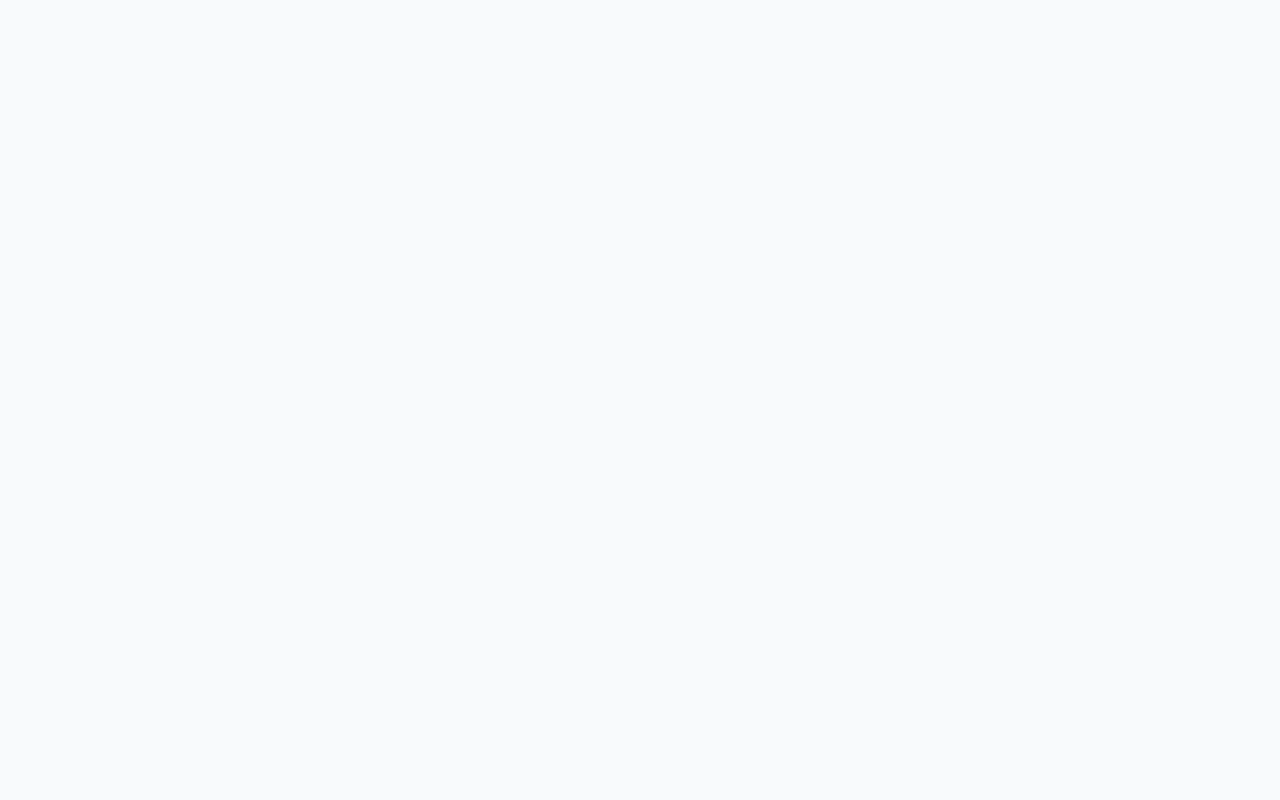
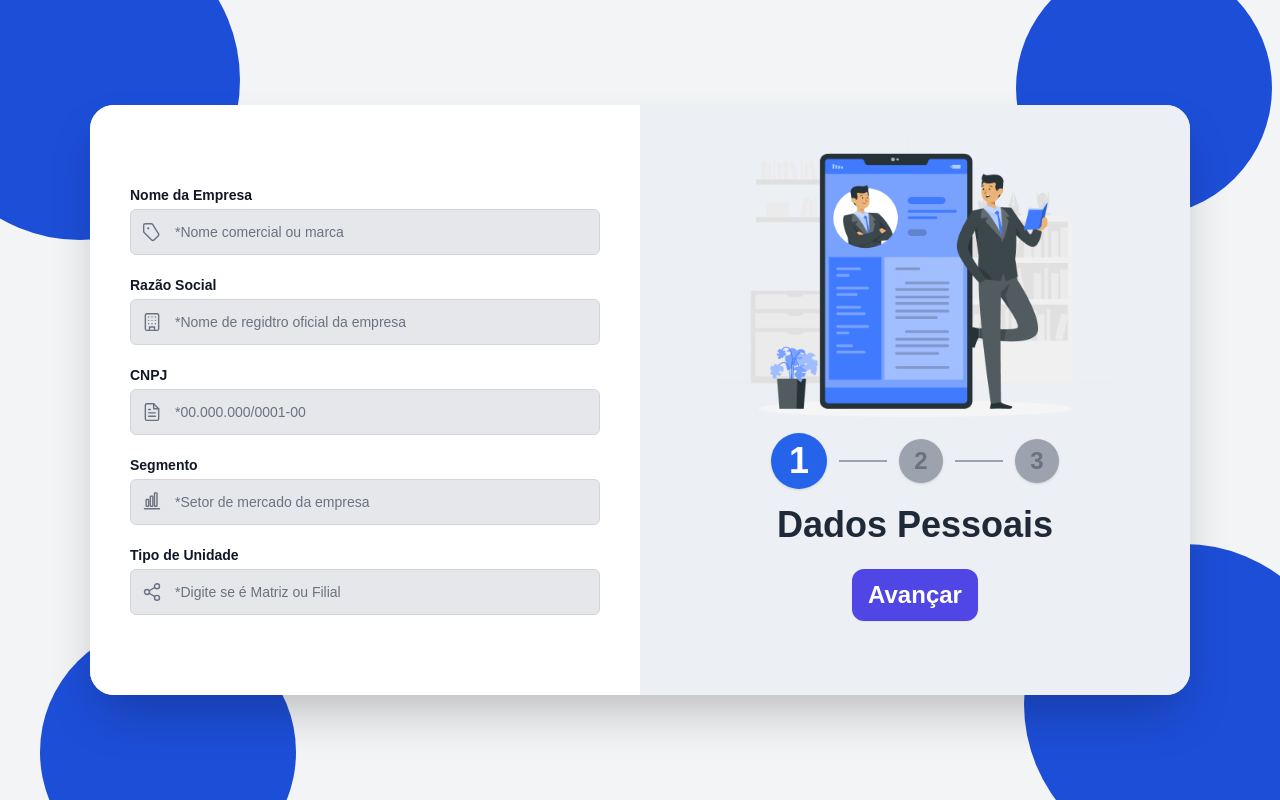
Before and after one commit to valdirluz-dev/frotasync, a Next.js app in the folder frontend/: page /cadastro/Dados-da-Empresa in a window 1280 px wide. Built offline with nearby package versions, Linux system fonts and the light colour scheme.

Commit message:
feat(Dados-da-Empresa): Adicionando os campos de preenchimento.

```diff
--- a/frontend/app/(auth)/cadastro/Dados-da-Empresa/page.tsx
+++ b/frontend/app/(auth)/cadastro/Dados-da-Empresa/page.tsx
@@ -125,6 +125,147 @@ export default function DadosEmpresa(){
         }
     };
 
+    return (
+        <div className="relative flex min-h-screen items-center justify-center bg-gray-100 p-4 overflow-hidden">
+            {/*Elementos de fundo*/}
+            <div className="absolute inset-0 pointer-events-none overfllow-hidden z-0">
+
+                {/*Círculo superior esquerdo*/}
+                <div className="absolute -left-20 -top-20 h-80 w-80 rounded-full bg-blue-700" />
+
+                 {/*Círculo superior direito*/}
+                 <div className="absolute -top-10 right-2 h-64 w-64 rounded-full bg-blue-700" />
+
+                {/*Círculo inferior esquerdo*/}
+                 <div className="absolute left-10 -bottom-20 h-64 w-64 rounded-full bg-blue-700" />
+
+                {/*Círculo inferior direito*/}
+                 <div className="absolute -right-16 -bottom-16 h-80 w-80 rounded-full bg-blue-700" />
+            </div>
+
+            {/*Caixa Principal do formulário | retângulo grande*/}
+            <form
+            onSubmit={handleSubmit}
+            className="relative z-20 flex flex-col md:flex-row w-full max-w-[1100px] h-[590px] srink-0 overflow-y-auto md:overflow-hidden rounded-3xl bg-white shadow-2xl">
+
+                {/*Lado esquerdo: campos de preenchimento */}
+                <div className="w-full md:w-1/2 p-6 md:p-10 bg-white flex flex-col justify-center space-y-5 order-2 md:order-1">
+
+                {/*1.Nome da Empresa*/}
+                <AuthInput
+                label="Nome da Empresa"
+                icon="tag"
+                type="text"
+                name="nomeEmpresa"
+                value={formData.nomeEmpresa}
+                onChange={handleChange}
+                placeholder="*Nome comercial ou marca"
+                error={errors.nomeEmpresa}
+                />
+
+                 {/*2.Razão Social*/}
+                <AuthInput
+                label="Razão Social"
+                icon="building"
+                type="text"
+                name="razaoSocial"
+                value={formData.razaoSocial}
+                onChange={handleChange}
+                placeholder="*Nome de regidtro oficial da empresa"
+                error={errors.razaoSocial}
+                />
+
+                {/*3.CNPJ*/}
+                <AuthInput
+                label="CNPJ"
+                icon="document"
+                type="text"
+                name="cnpj"
+                value={formData.cnpj}
+                onChange={handleChange}
+                placeholder="*00.000.000/0001-00"
+                maxLength={18}
+                error={errors.cnpj}
+                />
+
+                 {/*4.Segmento*/}
+                <AuthInput
+                label="Segmento"
+                icon="segmento"
+                type="text"
+                name="segmento"
+                value={formData.segmento}
+                onChange={handleChange}
+                placeholder="*Setor de mercado da empresa"
+                error={errors.segmento}
+                />
+
+                {/*5.Tipo de Unidade*/}
+                <AuthInput
+                label="Tipo de Unidade"
+                icon="unidade"
+                type="text"
+                name="tipoUnidade"
+                value={formData.tipoUnidade}
+                onChange={handleChange}
+                placeholder="*Digite se é Matriz ou Filial"
+                error={errors.tipoUnidade}
+                />
 
 
+
+                   {/*Botão de Submissão/Avançar (aparece só na tela responsivel*/}
+                     <div className="pt-6 block md:hidden  flex justify-center w-full">
+                        <Button
+                        type="submit"
+                        variant="primary"
+                        className="!w-55 !text-2xl"
+                        >
+                            Avançar
+                        </Button>
+                     </div>
+                </div>
+
+
+                {/*Lado direito: ilustração, stepper e botão */}
+                <div className="contents md:flex md:w-1/2 md:bg-[#ECEFF4] md:p-8 md:flex-col md:items-center md:justify-between md:order-2 ">
+
+                {/*Cabeçalho do painel*/}
+                <div className="w-full bg-[#ECEFF4] md:bg-transparent p-6 md:p-0 flex flex-col items-start md:items-center order-1 border-b md:border-b-0 border-gray-200">
+
+                    {/*Imagem da tela dados pessoais */}
+                    <img src="/img/dados-pessoais.png" alt="Ilustração de Cadastro" className="h-[140px] md:h-[280px] w-auto object-contain flex items-center justify-center space-x-3 mx-auto mb-4 " />
+
+                    {/*Indicadores de passos*/}
+                    <div className="flex items-center justify-center space-x-3 mx-auto mb-4">
+                        <div className="w-10 h-10 md:w-14  md:h-14 rounded-full bg-blue-600 text-white flex items-center justify-center font-bold text-3xl md:text-4xl shadow">1</div>
+                        <div className="w-12 h-0.5 bg-gray-400"/>{/*Linha divisória */}
+                        <div className="w-9 h-9 md:w-11  md:h-11 rounded-full bg-gray-400 text-gray-500 flex items-center justify-center font-bold text-xl md:text-2xl shadow">2</div>
+                        <div className="w-12 h-0.5 bg-gray-400"/>{/*Linha divisória */}
+                        <div className="w-9 h-9 md:w-11  md:h-11 rounded-full bg-gray-400 text-gray-500 flex items-center justify-center font-bold text-xl md:text-2xl shadow">3</div>
+                    </div>
+
+                      {/*Título da secção*/}
+                    <div className="flex items-center justify-center space-x-3 mx-auto mb-4 ">
+                        <h2 className="text-4xl md:text-4xl font-bold text-gray-800">Dados Pessoais</h2>
+                    </div>
+
+                     {/*Botão de Submissão/Avançar*/}
+                     <div className="pt-2 hidden md:block flex justify-center ">
+                        <Button
+                        type="submit"
+                        variant="primary"
+                        className="!w-55 !text-2xl"
+                        >
+                            Avançar
+                        </Button>
+                     </div>
+
+                </div>
+                </div>
+
+            </form>
+        </div>
+    )
+
 }
--- a/frontend/components/ui/Icons.tsx
+++ b/frontend/components/ui/Icons.tsx
@@ -22,12 +22,12 @@ export type IconName =
   | "lock" //Ícone senha
   | "user" //Ícone nome
   | "id-card" //Ícone CPF
-  | "document-text" //Ícone documento
+  | "unidade" //Ícone unidade
   | "phone" //Ícone telefone
   | "briefcase" //Ícone cargo
   | "tag" //Ícone empresa
   | "cnpj" //Ícone CNPJ
-  | "chart" //Ícone segmento
+  | "segmento" //Ícone segmento
   | "map-pin" //Ícone endereço
   | "key"; //Ícone código
 
@@ -163,10 +163,13 @@ export function Icon({ name, ...props }: IconProps) {
     </>
   ),
 
-    "document-text": (
+    "unidade": (
       <>
-        <path d="M15 2H6a2 2 0 0 0-2 2v16a2 2 0 0 0 2 2h12a2 2 0 0 0 2-2V7Z" />
-        <path d="M14 2v5h5M10 9H8M16 13H8M16 17H8" />
+        <circle cx="18" cy="5" r="3" />
+        <circle cx="6" cy="12" r="3" />
+        <circle cx="18" cy="19" r="3" />
+        <path d="m8.59 13.51 6.83 3.98" />
+        <path d="m15.42 6.51-6.83 3.98" />
       </>
     ),
     phone: (
@@ -198,10 +201,12 @@ export function Icon({ name, ...props }: IconProps) {
         <path d="M7 8h10M7 12h10M7 16h6" />
       </>
     ),
-    chart: (
+    segmento: (
       <>
-        <path d="M3 3v18h18" />
-        <path d="m19 9-5 5-4-4-3 3" />
+        <path d="M3 20h18"/>
+        <rect x="5" y="9" width="3" height="8" rx="0.5"/>
+        <rect x="10" y="5" width="3" height="12" rx="0.5"/>
+        <rect x="15" y="1" width="3" height="16" rx="0.5"/>
       </>
     ),
     "map-pin": (
```
